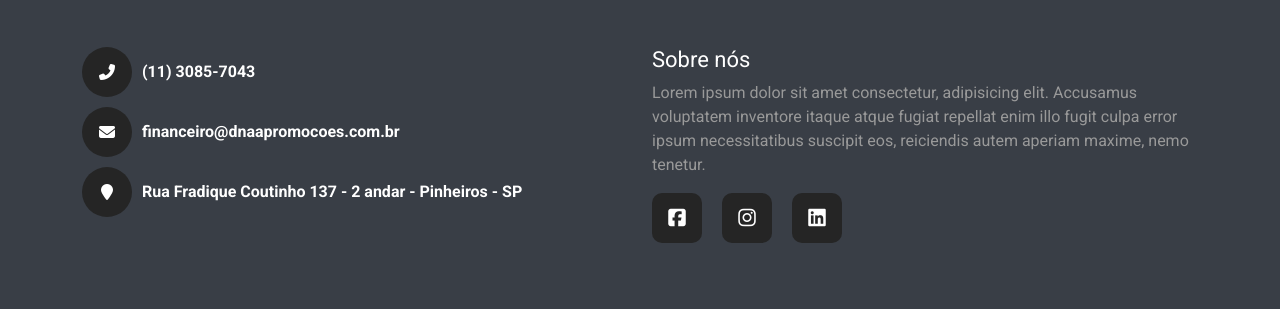
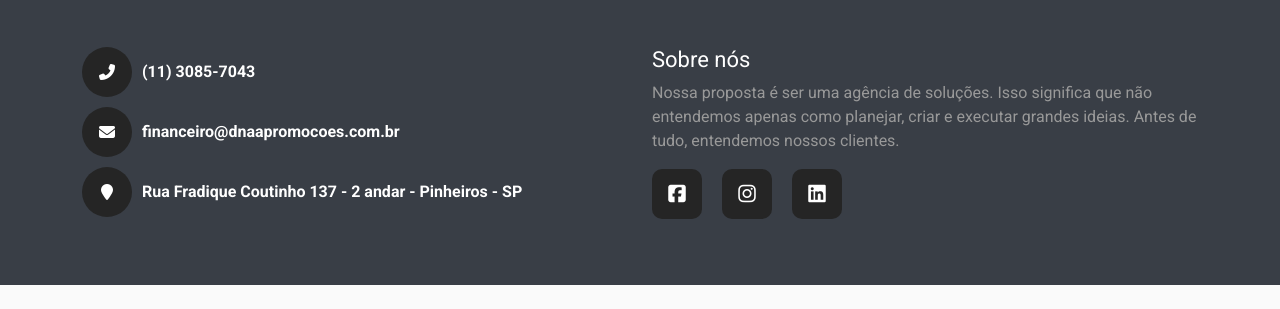
Before and after one commit to brunopontsz/dnaa, a plain HTML site: page index.html in a window 1280 px wide. Shown: the part 515-824 px from the top of the page. After the commit the page ends 800 px from the top, so only its background shows below. Drawn offline with nearby package versions, Linux system fonts and the light colour scheme.

Commit message:
Update index.html

```diff
--- a/index.html
+++ b/index.html
@@ -117,9 +117,7 @@
         <div class="aboutUsWrapper col-md-6 mt-5 mt-md-0">
           <div class="aboutUsText">
             <h3>Sobre nós</h3>
-            <p>Lorem ipsum dolor sit amet consectetur, adipisicing elit. Accusamus voluptatem inventore itaque atque
-              fugiat repellat enim illo fugit culpa error ipsum necessitatibus suscipit eos, reiciendis autem aperiam
-              maxime, nemo tenetur.</p>
+            <p>Nossa proposta é ser uma agência de soluções. Isso significa que não entendemos apenas como planejar, criar e executar grandes ideias. Antes de tudo, entendemos nossos clientes.</p>
             <div class="socialNetwork">
               <ul>
                 <li>
```
